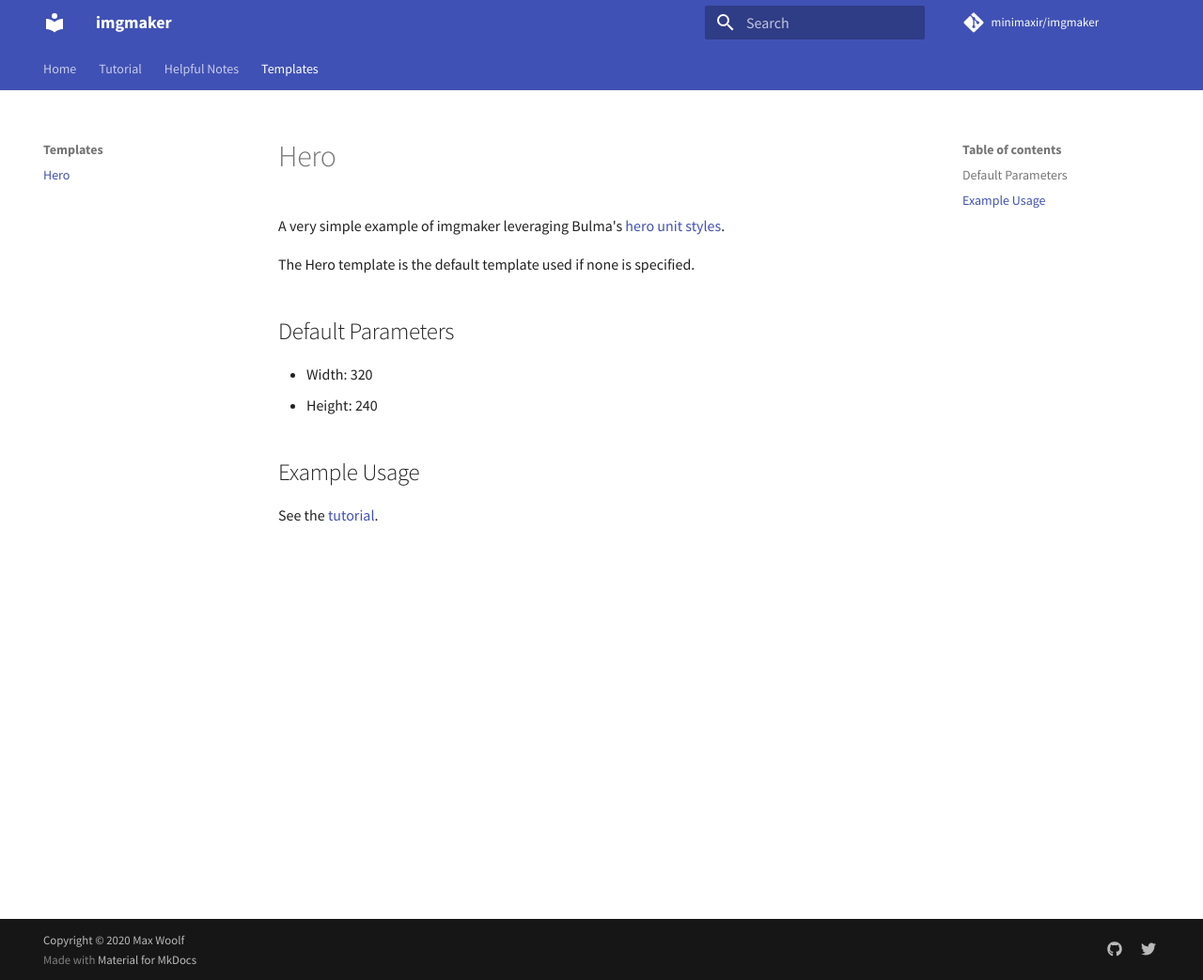
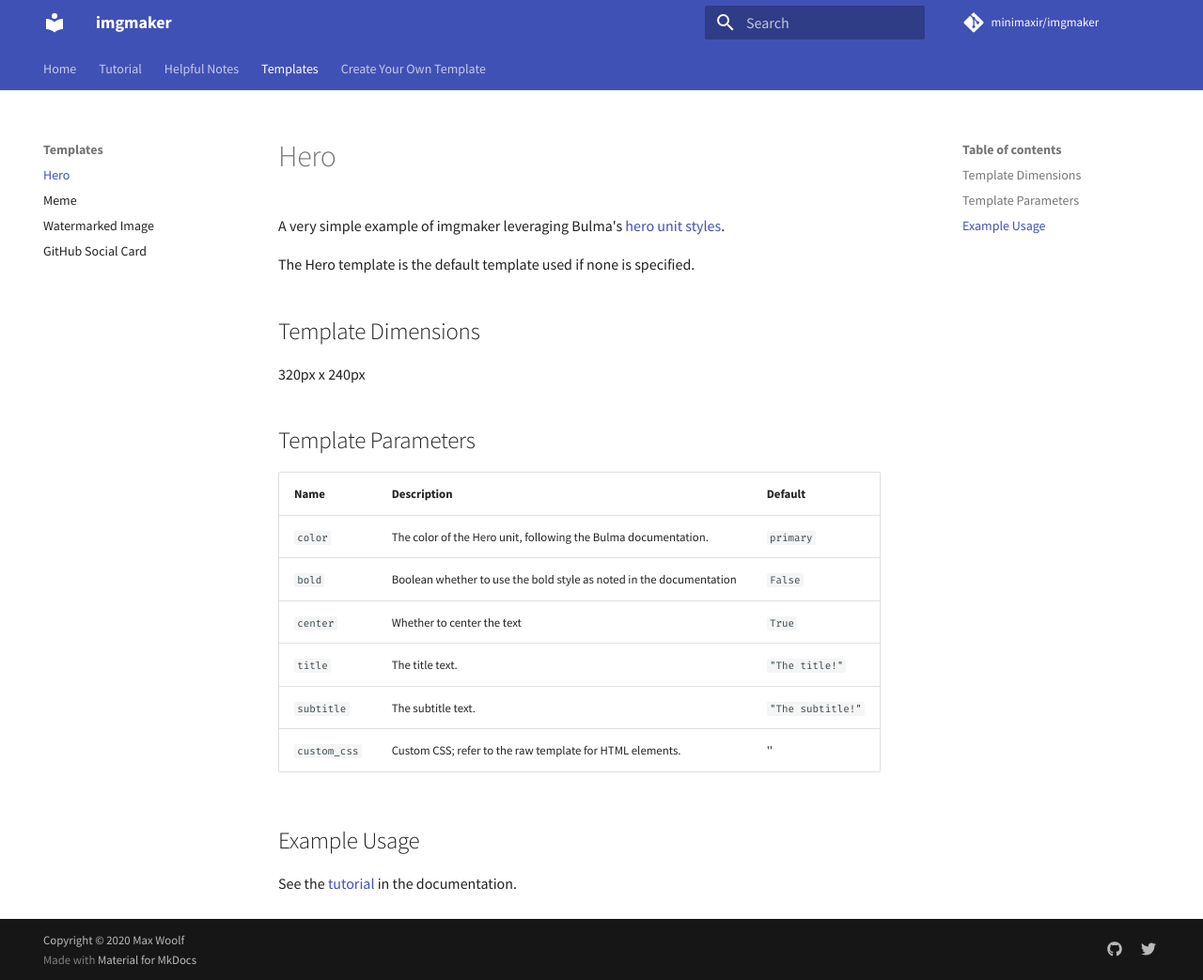
Before and after one commit to minimaxir/imgmaker, an MkDocs documentation site: the page built from docs/hero.md, in a window 1280 px wide and 1043 px high. Shown: the whole window at 94% size. Built offline with MkDocs 1.6.1 and Material for MkDocs 9.7.7, drawn with Linux system fonts in a browser that asks for light colours; comment, search, counter and statistics services are not loaded.

Commit message:
Hero + Meme Docs

```diff
--- a/docs/hero.md
+++ b/docs/hero.md
@@ -2,11 +2,21 @@
 
 The Hero template is the default template used if none is specified.
 
-## Default Parameters
+## Template Dimensions
 
-- Width: 320
-- Height: 240
+320px x 240px
+
+## Template Parameters
+
+| Name         | Description                                                         | Default           |
+| ------------ | ------------------------------------------------------------------- | ----------------- |
+| `color`      | The color of the Hero unit, following the Bulma documentation.      | `primary`         |
+| `bold`       | Boolean whether to use the bold style as noted in the documentation | `False`           |
+| `center`     | Whether to center the text                                          | `True`            |
+| `title`      | The title text.                                                     | `"The title!"`    |
+| `subtitle`   | The subtitle text.                                                  | `"The subtitle!"` |
+| `custom_css` | Custom CSS; refer to the raw template for HTML elements.            | ''                |
 
 ## Example Usage
 
-See the [tutorial](tutorial.md).
+See the [tutorial](tutorial.md) in the documentation.
--- a/mkdocs.yml
+++ b/mkdocs.yml
@@ -8,6 +8,10 @@
   - Helpful Notes: helpful-notes.md
   - Templates:
       - Hero: hero.md
+      - Meme: meme.md
+      - Watermarked Image: watermark.md
+      - GitHub Social Card: github-social.md
+  - Create Your Own Template: template.md
 
 theme:
   name: "material"
```
Also changed, not shown: README.md (+7 -4 lines), docs/index.md (+6 -0 lines), docs/meme.md (added, +67 -0 lines), docs/img/meme1.png (added), docs/img/meme2.png (added), docs/img/meme3.png (added), 4 other files.
